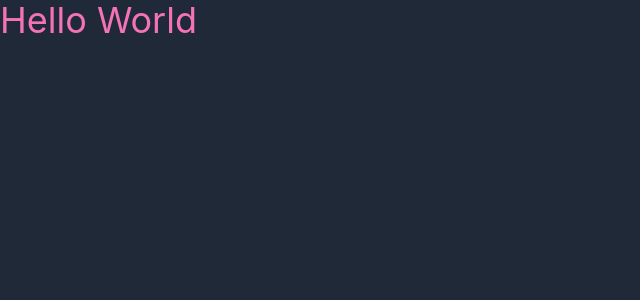
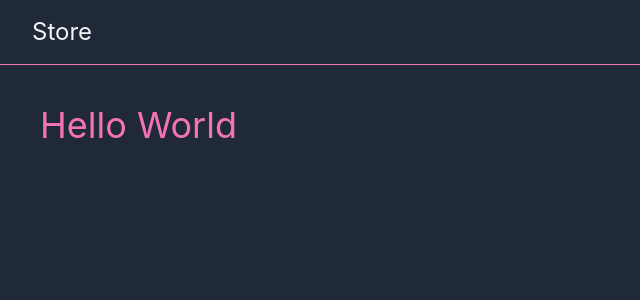
Before and after one commit to NikolayAngelov96/store-demo, a Next.js app: page / in a window 1280 px wide. Shown: the top 300 px of the page, without its empty margins (0-640 px from the left). Built offline with nearby package versions, Linux system fonts and the light colour scheme.

Commit message:
add navbar

```diff
--- /dev/null
+++ b/components/Navbar.tsx
@@ -0,0 +1,11 @@
+import Link from "next/link";
+
+export default function Navbar() {
+  return (
+    <nav className="px-8 py-4 border-b border-pink-400">
+      <Link href="/">
+        <a className="text-2xl">Store</a>
+      </Link>
+    </nav>
+  );
+}
--- a/pages/_app.tsx
+++ b/pages/_app.tsx
@@ -1,8 +1,16 @@
-import '../styles/globals.css'
-import type { AppProps } from 'next/app'
+import "../styles/globals.css";
+import type { AppProps } from "next/app";
+import Navbar from "../components/Navbar";
 
 function MyApp({ Component, pageProps }: AppProps) {
-  return <Component {...pageProps} />
+  return (
+    <>
+      <Navbar />
+      <div className="p-10">
+        <Component {...pageProps} />
+      </div>
+    </>
+  );
 }
 
-export default MyApp
+export default MyApp;
```
